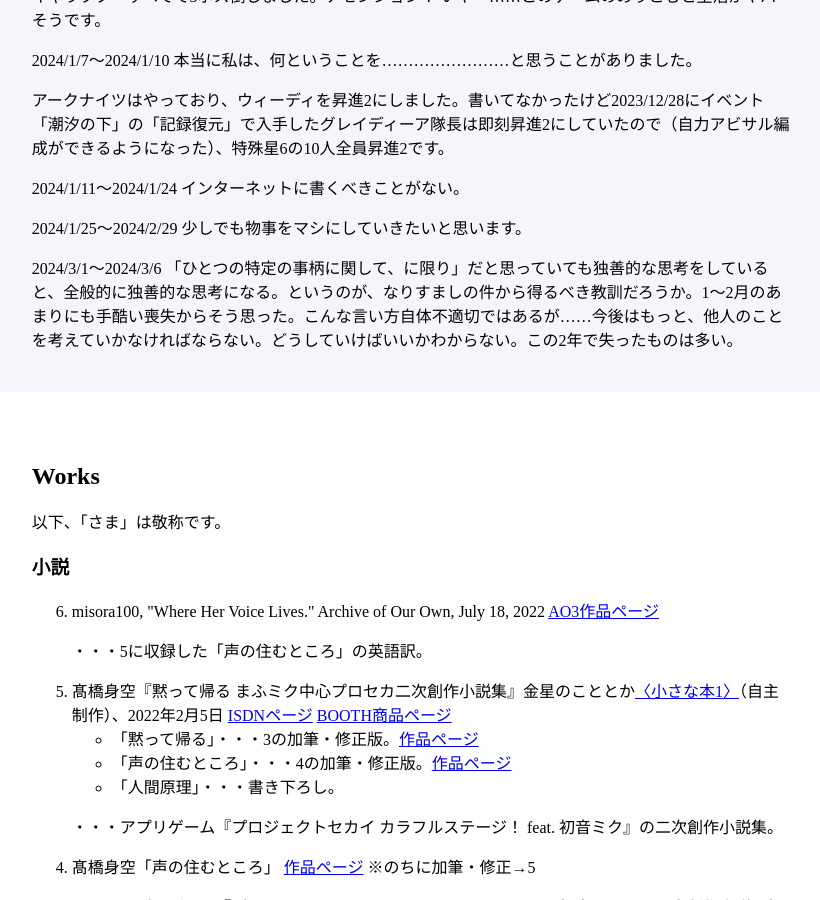
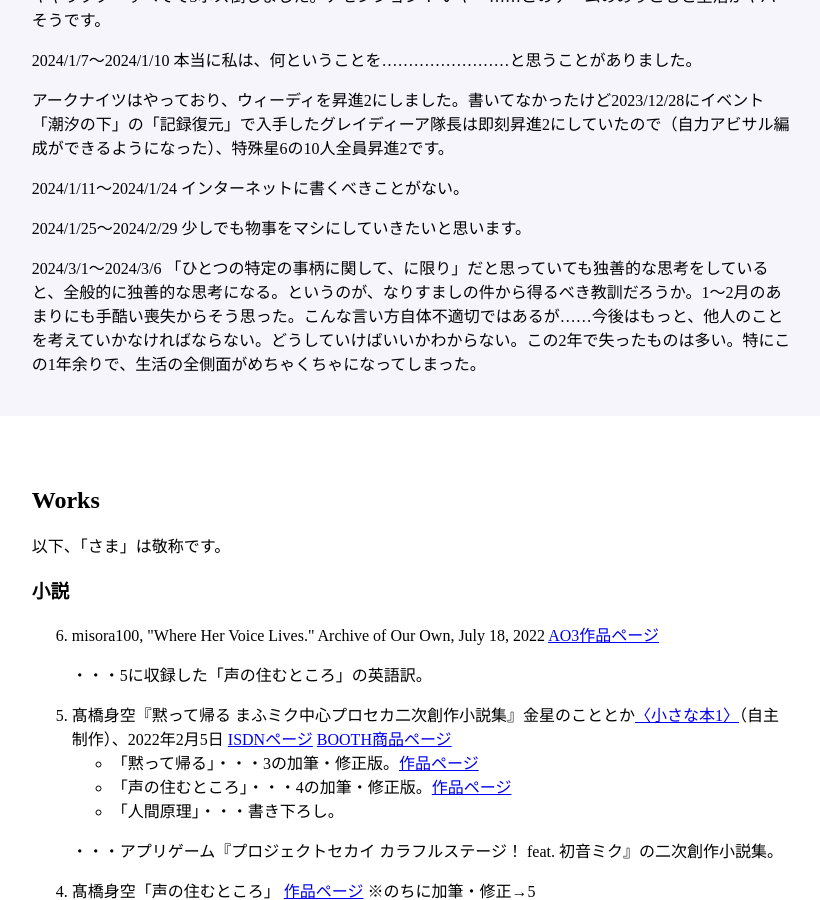
Before and after one commit to misora100/misora100.github.io, a Jekyll site: the page index.html, which Jekyll copies as it is, in a window 1280 px wide and 900 px high, scrolled down 1560 px. Shown: the whole window, without its empty margins (229-1049 px from the left). Built offline with Jekyll 4.4.1, drawn with Linux system fonts in a browser that asks for light colours.

Commit message:
Update index.html

```diff
--- a/index.html
+++ b/index.html
@@ -64,7 +64,7 @@
         <p>アークナイツはやっており、ウィーディを昇進2にしました。書いてなかったけど2023/12/28にイベント「潮汐の下」の「記録復元」で入手したグレイディーア隊長は即刻昇進2にしていたので（自力アビサル編成ができるようになった）、特殊星6の10人全員昇進2です。</p>
         <p>2024/1/11～2024/1/24 インターネットに書くべきことがない。</p>
         <p>2024/1/25～2024/2/29 少しでも物事をマシにしていきたいと思います。</p>
-        <p>2024/3/1～2024/3/6 「ひとつの特定の事柄に関して、に限り」だと思っていても独善的な思考をしていると、全般的に独善的な思考になる。というのが、なりすましの件から得るべき教訓だろうか。1～2月のあまりにも手酷い喪失からそう思った。こんな言い方自体不適切ではあるが……今後はもっと、他人のことを考えていかなければならない。どうしていけばいいかわからない。この2年で失ったものは多い。</p>
+        <p>2024/3/1～2024/3/6 「ひとつの特定の事柄に関して、に限り」だと思っていても独善的な思考をしていると、全般的に独善的な思考になる。というのが、なりすましの件から得るべき教訓だろうか。1～2月のあまりにも手酷い喪失からそう思った。こんな言い方自体不適切ではあるが……今後はもっと、他人のことを考えていかなければならない。どうしていけばいいかわからない。この2年で失ったものは多い。特にこの1年余りで、生活の全側面がめちゃくちゃになってしまった。</p>
     </div>
     <div class="main">
         <h2>Works</h2>
```
